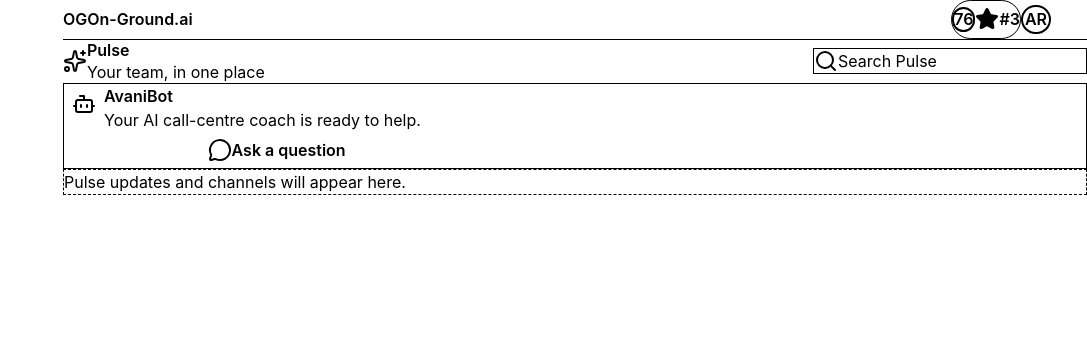
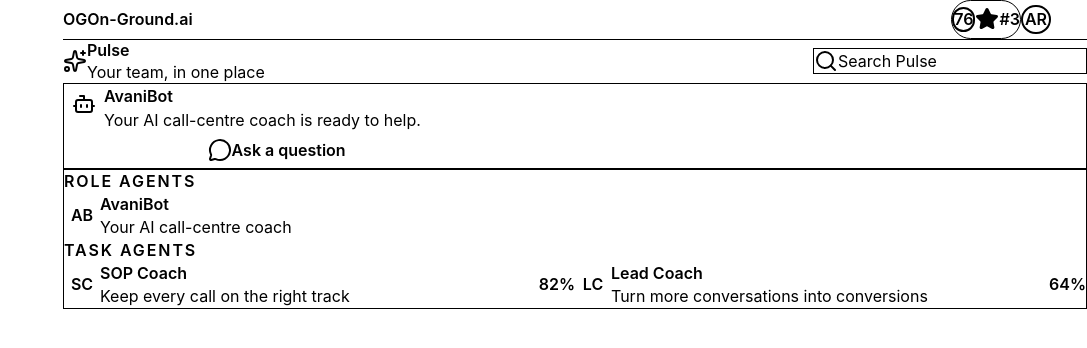
Before and after one commit to Sivaani-Janaswamy/oga-callcentre-app, a React (Vite) app: page /pulse in a window 1280 px wide. Shown: the top 348 px of the page, without its empty margins (193-1280 px from the left). Built offline with nearby package versions, Linux system fonts and the light colour scheme.

Commit message:
feat(pulse): add role and task agents

```diff
--- /dev/null
+++ b/src/components/pulse/PulseAgentList.tsx
@@ -0,0 +1,49 @@
+import type { PulseAgent } from '../../data/types';
+import { Avatar } from '../ui/Avatar';
+import { Card } from '../ui/Card';
+
+function AgentGroup({
+  title,
+  agents,
+}: {
+  title: string;
+  agents: PulseAgent[];
+}): JSX.Element | null {
+  if (agents.length === 0) {
+    return null;
+  }
+
+  return (
+    <div>
+      <p className="text-11 font-semibold uppercase tracking-[0.12em] text-text-muted">{title}</p>
+      <div className="mt-2 grid gap-2 sm:grid-cols-2">
+        {agents.map((agent) => (
+          <div key={agent.id} className="flex items-center gap-3 rounded-md bg-card p-3 shadow-soft">
+            <Avatar initials={agent.initials} size="md" />
+            <div className="min-w-0 flex-1">
+              <p className="text-12 font-semibold text-text">{agent.name}</p>
+              <p className="mt-1 truncate text-11 text-text-muted">{agent.description}</p>
+            </div>
+            {agent.progressPercent !== undefined && (
+              <span className="rounded-full bg-success-soft px-2 py-1 text-10 font-semibold text-success">
+                {agent.progressPercent}%
+              </span>
+            )}
+          </div>
+        ))}
+      </div>
+    </div>
+  );
+}
+
+export function PulseAgentList({ agents }: { agents: PulseAgent[] }): JSX.Element {
+  const roleAgents = agents.filter((agent) => agent.group === 'role');
+  const taskAgents = agents.filter((agent) => agent.group === 'task');
+
+  return (
+    <Card className="mt-5 space-y-5">
+      <AgentGroup title="Role agents" agents={roleAgents} />
+      <AgentGroup title="Task agents" agents={taskAgents} />
+    </Card>
+  );
+}
--- a/src/components/pulse/PulsePage.tsx
+++ b/src/components/pulse/PulsePage.tsx
@@ -1,21 +1,42 @@
 import { useState } from 'react';
+import { useAsync } from '../../hooks/useAsync';
+import { getPulseAgents } from '../../services/api';
+import { DashboardError, DashboardLoading } from '../dashboard/DashboardState';
 import { Modal } from '../ui/Modal';
 import { AvaniBotCard } from './AvaniBotCard';
+import { PulseAgentList } from './PulseAgentList';
 import { PulseHeader } from './PulseHeader';
+
+const EMPTY_DEPS: unknown[] = [];
 
 export function PulsePage(): JSX.Element {
   const [searchTerm, setSearchTerm] = useState('');
   const [botAction, setBotAction] = useState<'brief' | 'question' | null>(null);
+  const { data: agents, loading, error } = useAsync(getPulseAgents, EMPTY_DEPS);
   const actionTitle = botAction === 'brief' ? 'Daily Brief' : 'Ask AvaniBot';
+
+  if (loading) {
+    return <DashboardLoading />;
+  }
+
+  if (error) {
+    return <DashboardError message={error.message} />;
+  }
+
+  const filteredAgents = (agents ?? []).filter((agent) => {
+    const query = searchTerm.trim().toLowerCase();
+    return (
+      query.length === 0 ||
+      agent.name.toLowerCase().includes(query) ||
+      agent.description.toLowerCase().includes(query)
+    );
+  });
 
   return (
     <section>
       <PulseHeader searchTerm={searchTerm} onSearchChange={setSearchTerm} />
       <AvaniBotCard onAction={setBotAction} />
-      {/* PLACEHOLDER: verify Pulse sections against mock until their fixtures are wired. */}
-      <div className="mt-5 rounded-md border border-dashed border-border bg-card p-5 text-12 text-text-muted">
-        Pulse updates and channels will appear here.
-      </div>
+      <PulseAgentList agents={filteredAgents} />
       <Modal isOpen={botAction !== null} onClose={() => setBotAction(null)} title={actionTitle}>
         <p className="text-12 text-text-muted">
           {/* PLACEHOLDER: verify AvaniBot response content against mock. */}
```
